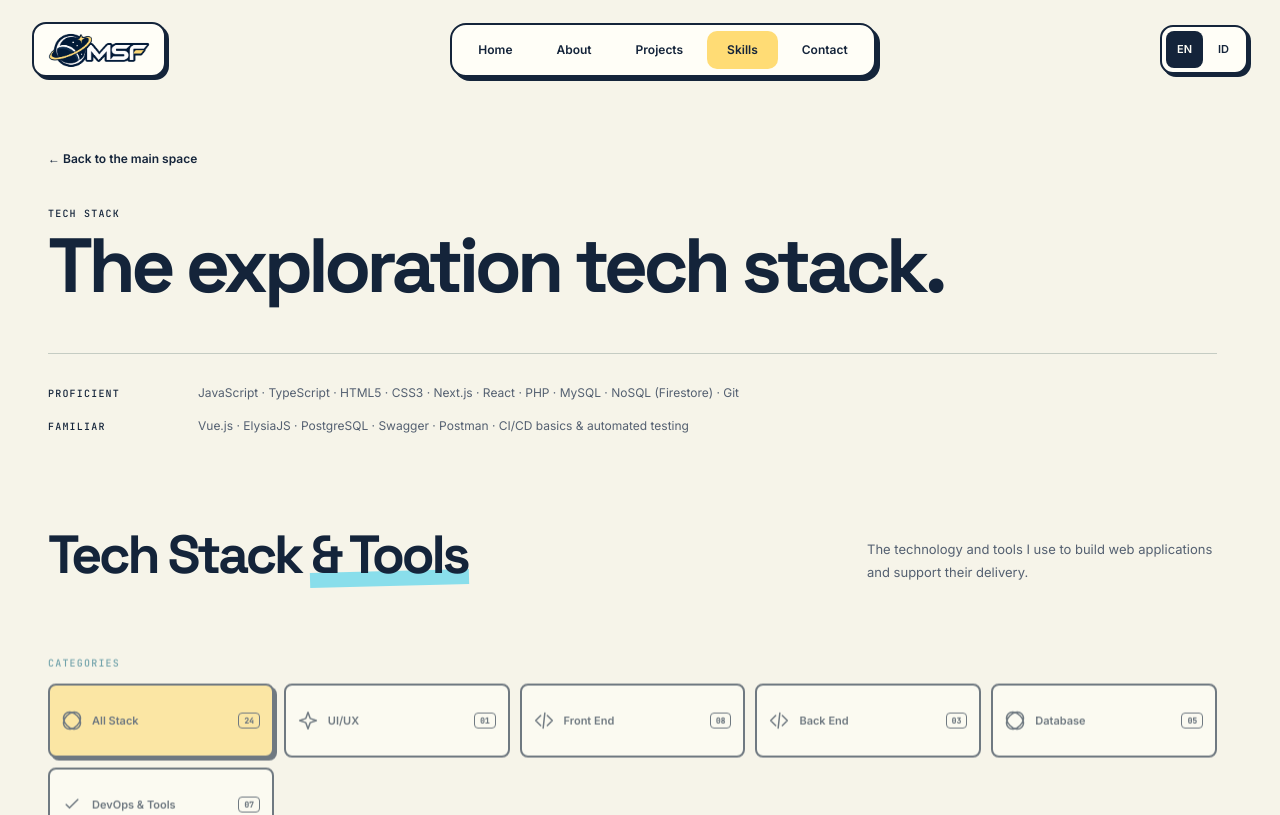
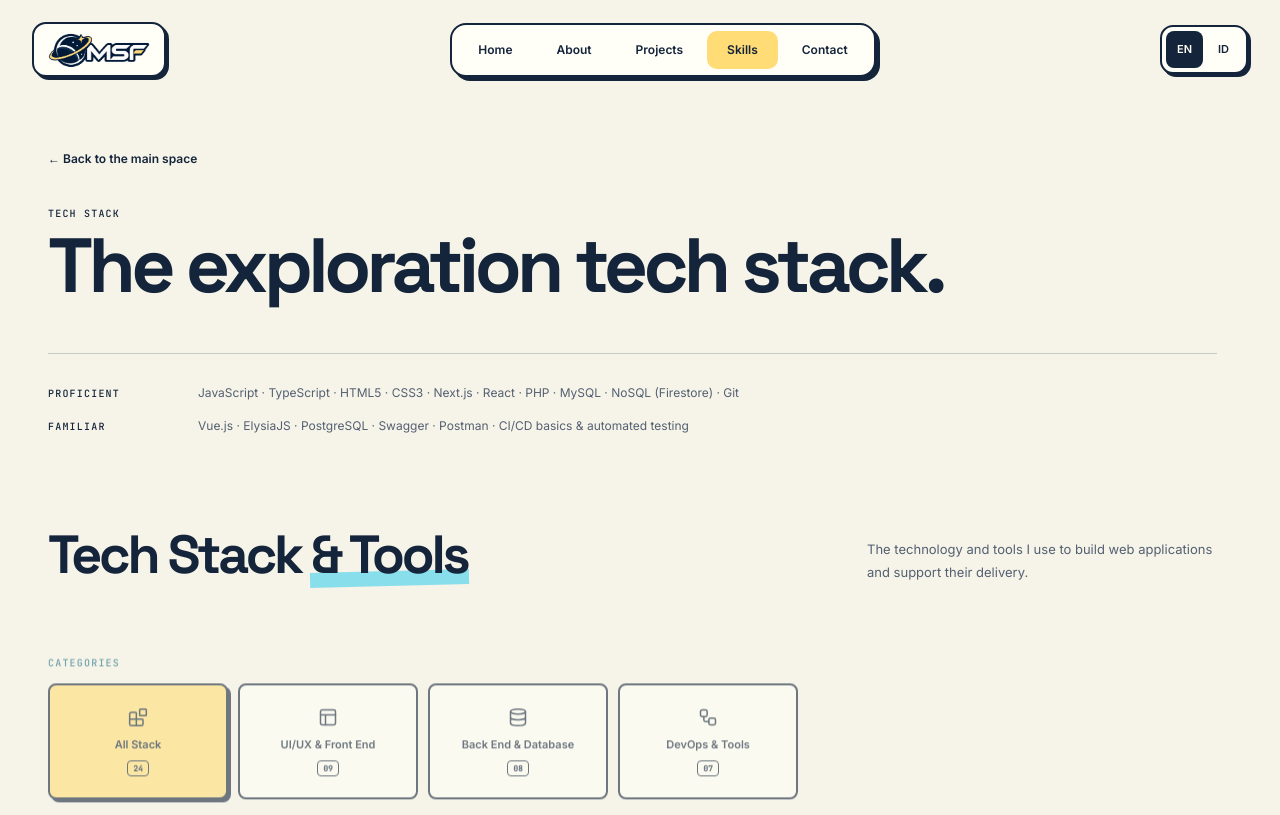
Before and after one commit to msabilil/portofolio, a Next.js app: page /tools in a window 1280 px wide. Shown: the top 815 px of the page. Built offline with nearby package versions, Linux system fonts and the light colour scheme.

Commit message:
refactor: consolidate tech stack categories

```diff
--- a/src/app/globals.css
+++ b/src/app/globals.css
@@ -1627,22 +1627,25 @@ a {
 }
 .tech-category-grid {
   display: grid;
-  grid-template-columns: repeat(5, minmax(0, 1fr));
+  grid-template-columns: repeat(4, minmax(140px, 180px));
+  justify-content: start;
   gap: 10px;
 }
 .tech-category-grid button {
   display: flex;
-  min-height: 74px;
+  min-height: 116px;
   align-items: center;
-  gap: 10px;
-  padding: 12px;
+  justify-content: center;
+  flex-direction: column;
+  gap: 8px;
+  padding: 14px;
   border: 2px solid var(--ink);
   border-radius: 8px;
   background: var(--paper-light);
   color: var(--ink);
   font-size: 11px;
   font-weight: 700;
-  text-align: left;
+  text-align: center;
   transition: background 0.18s, border-color 0.18s, transform 0.18s;
 }
 .tech-category-grid button:hover {
@@ -1659,7 +1662,7 @@ a {
   flex: 0 0 auto;
 }
 .tech-category-grid button small {
-  margin-left: auto;
+  margin: 0;
   padding: 3px 5px;
   border: 1px solid currentColor;
   border-radius: 4px;
--- a/src/components/space/Icon.tsx
+++ b/src/components/space/Icon.tsx
@@ -13,10 +13,41 @@ const paths = {
   globe:
     "M2 12h20M12 2c6 5 6 15 0 20-6-5-6-15 0-20ZM22 12a10 10 0 1 1-20 0 10 10 0 0 1 20 0Z",
 } as const;
+
+const compoundIcons = {
+  blocks: (
+    <>
+      <path d="M10 22V7a1 1 0 0 0-1-1H4a2 2 0 0 0-2 2v12a2 2 0 0 0 2 2h12a2 2 0 0 0 2-2v-5a1 1 0 0 0-1-1H2" />
+      <rect x="14" y="2" width="8" height="8" rx="1" />
+    </>
+  ),
+  panels: (
+    <>
+      <rect width="18" height="18" x="3" y="3" rx="2" />
+      <path d="M3 9h18M9 21V9" />
+    </>
+  ),
+  database: (
+    <>
+      <ellipse cx="12" cy="5" rx="9" ry="3" />
+      <path d="M3 5V19A9 3 0 0 0 21 19V5M3 12A9 3 0 0 0 21 12" />
+    </>
+  ),
+  workflow: (
+    <>
+      <rect width="8" height="8" x="3" y="3" rx="2" />
+      <path d="M7 11v4a2 2 0 0 0 2 2h4" />
+      <rect width="8" height="8" x="13" y="13" rx="2" />
+    </>
+  ),
+} as const;
+
+type IconName = keyof typeof paths | keyof typeof compoundIcons;
+
 export function Icon({
   name,
   ...props
-}: SVGProps<SVGSVGElement> & { name: keyof typeof paths }) {
+}: SVGProps<SVGSVGElement> & { name: IconName }) {
   return (
     <svg
       width="22"
@@ -30,7 +61,9 @@ export function Icon({
       aria-hidden="true"
       {...props}
     >
-      <path d={paths[name]} />
+      {name in compoundIcons
+        ? compoundIcons[name as keyof typeof compoundIcons]
+        : <path d={paths[name as keyof typeof paths]} />}
     </svg>
   );
 }
--- a/src/components/space/TechSection.tsx
+++ b/src/components/space/TechSection.tsx
@@ -11,18 +11,10 @@ import { Icon } from "./Icon";
 
 const groups = [
   {
-    name: "UI/UX",
-    icon: "star" as const,
-    tech: ["Figma"],
-    description: {
-      id: "Merancang alur, antarmuka, dan prototipe yang berangkat dari kebutuhan pengguna.",
-      en: "Designing flows, interfaces, and prototypes around user needs.",
-    },
-  },
-  {
-    name: "Front End",
-    icon: "code" as const,
+    name: "UI/UX & Front End",
+    icon: "panels" as const,
     tech: [
+      "Figma",
       "JavaScript",
       "TypeScript",
       "React",
@@ -33,31 +25,31 @@ const groups = [
       "Vue.js",
     ],
     description: {
-      id: "Membangun antarmuka web yang cepat, responsif, dan mudah digunakan.",
-      en: "Building fast, responsive web interfaces that are easy to use.",
+      id: "Merancang alur dan membangun antarmuka web yang cepat, responsif, dan mudah digunakan.",
+      en: "Designing flows and building fast, responsive web interfaces that are easy to use.",
     },
   },
   {
-    name: "Back End",
-    icon: "code" as const,
-    tech: ["PHP", "Express", "ElysiaJS"],
+    name: "Back End & Database",
+    icon: "database" as const,
+    tech: [
+      "PHP",
+      "Express",
+      "ElysiaJS",
+      "MySQL",
+      "PostgreSQL",
+      "Prisma",
+      "Redis",
+      "NoSQL (Firestore)",
+    ],
     description: {
-      id: "Mengembangkan layanan aplikasi, API, dan logika yang menopang pengalaman pengguna.",
-      en: "Developing application services, APIs, and the logic behind the user experience.",
-    },
-  },
-  {
-    name: "Database",
-    icon: "orbit" as const,
-    tech: ["MySQL", "PostgreSQL", "Prisma", "Redis", "NoSQL (Firestore)"],
-    description: {
-      id: "Menyusun data yang rapi, aman, dan siap mendukung kebutuhan aplikasi.",
-      en: "Structuring reliable data layers that support application needs.",
+      id: "Mengembangkan API, layanan aplikasi, dan data layer yang aman serta andal.",
+      en: "Developing reliable APIs, application services, and secure data layers.",
     },
   },
   {
     name: "DevOps & Tools",
-    icon: "check" as const,
+    icon: "workflow" as const,
     tech: [
       "Git",
       "Docker",
@@ -76,7 +68,7 @@ const groups = [
 
 const allGroup = {
   name: "all",
-  icon: "orbit" as const,
+  icon: "blocks" as const,
   tech: [...new Set(groups.flatMap((group) => group.tech))],
   description: {
     id: "Rangkuman teknologi yang saya gunakan dari desain hingga pengiriman aplikasi.",
```
